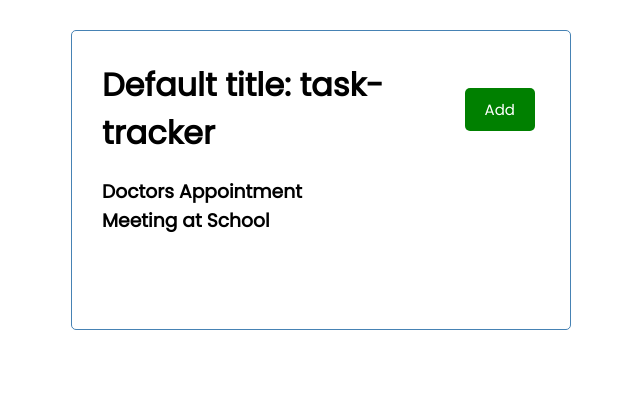
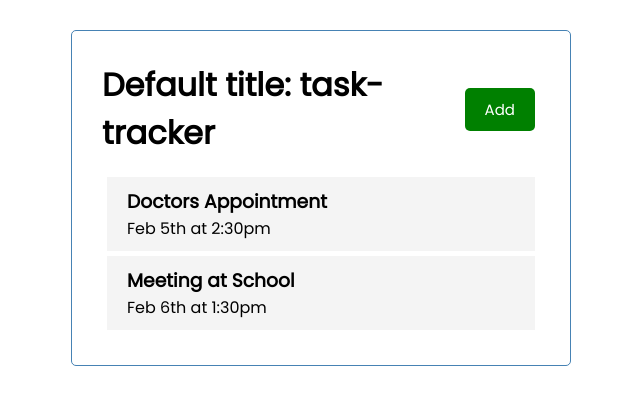
Before and after one commit to viktormishyn/react-task-tracker, a React (Create React App) app: page / in a window 1280 px wide. Shown: the top 404 px of the page, without its empty margins (319-959 px from the left). Built offline with nearby package versions, Linux system fonts and the light colour scheme.

Commit message:
Create state. Create Task.js

```diff
--- a/src/App.js
+++ b/src/App.js
@@ -1,11 +1,28 @@
+import {useState} from 'react'
 import Header from "./components/Header";
 import Tasks from "./components/Tasks";
 
 function App() {
+    const [tasks, setTasks] = useState(
+        [
+            {
+                "id": 1,
+                "text": "Doctors Appointment",
+                "day": "Feb 5th at 2:30pm",
+                "reminder": true
+            },
+            {
+                "id": 2,
+                "text": "Meeting at School",
+                "day": "Feb 6th at 1:30pm",
+                "reminder": true
+            }
+        ])
+
     return (
         <div className="container">
             <Header />
-            <Tasks/>
+            <Tasks tasks={tasks}/>
         </div>
     );
 }
--- /dev/null
+++ b/src/components/Task.js
@@ -0,0 +1,11 @@
+const Task = ({task}) => {
+    return (
+        <div className="task">
+            <h3>{task.text}</h3>
+            <p>{task.day}</p>
+
+        </div>
+    )
+}
+
+export default Task
--- a/src/components/Tasks.js
+++ b/src/components/Tasks.js
@@ -1,27 +1,16 @@
-const tasks = [{
-    "id": 1,
-    "text": "Doctors Appointment",
-    "day": "Feb 5th at 2:30pm",
-    "reminder": true
-},
-    {
-        "id": 2,
-        "text": "Meeting at School",
-        "day": "Feb 6th at 1:30pm",
-        "reminder": true
-    }
-]
+import Task from "./Task";
 
-const Tasks = () => {
+const Tasks = ({tasks}) => {
+
     return (
         <>
-            {tasks.map(
-                (task) =>
-                (<h3 key={task.id}>{task.text}</h3>)
-            )
-            }
+            {tasks.map((task) => (
+                <Task key={task.id} task={task}/>
+            ))}
         </>
     )
 }
 
 export default Tasks
+
+// setTasks([...tasks, {"id": 3, "text": "Kill Bill", "day": "Mar 1st at 00:00 am", "reminder": true}])
```
